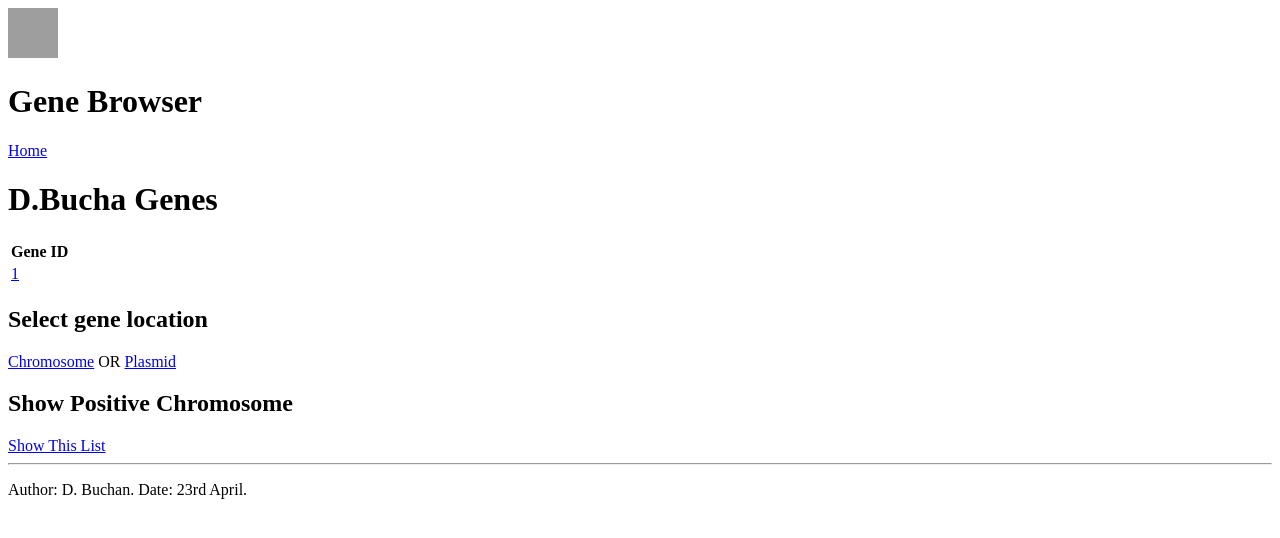
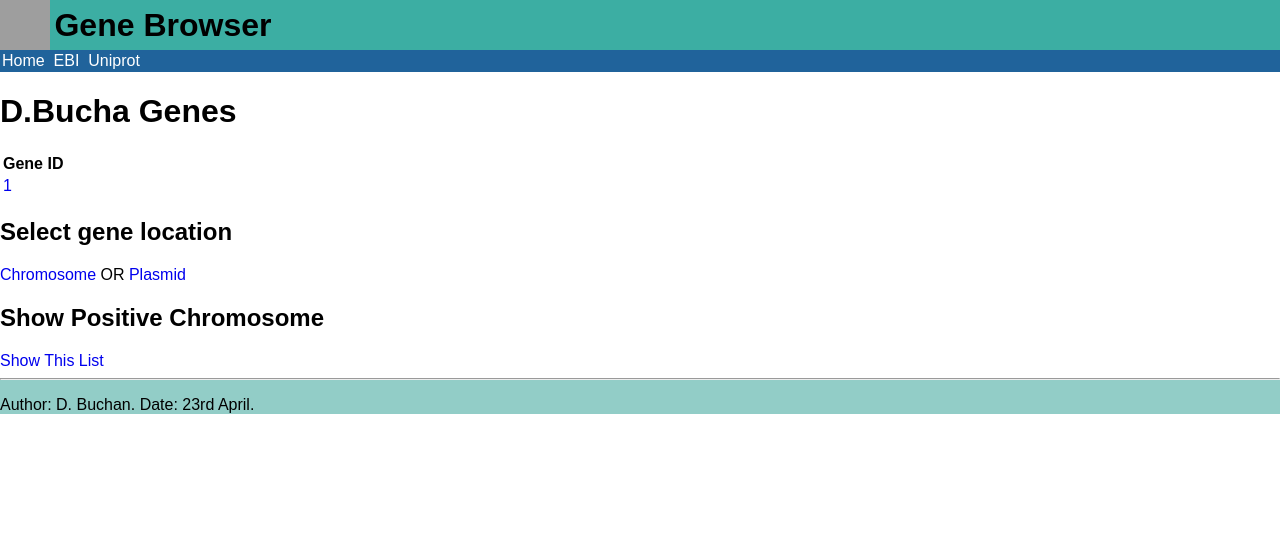
Before and after one commit to RajGM/DjangoLearning, a Django app: page / in a window 1280 px wide. Shown: the top 538 px of the page. Run offline with Django 4.2, Linux system fonts and the light colour scheme; tables that the repository leaves empty hold one stand-in row (values such as "Sample post"); grey boxes are pictures that could not be loaded.

Commit message:
css added and loading

```diff
--- /dev/null
+++ b/geneTest/bioweb/genedata/static/css/genedata.css
@@ -0,0 +1,50 @@
+body {
+  font-family: Sans-Serif;
+  margin: 0px;
+  border: 0px;
+  padding: 0px;
+}
+#application_title {
+  display: inline;
+}
+#logo {
+  height: 50px;
+  width: 50px;
+}
+#header {
+  width: 100%;
+  background-color: #3caea3;
+}
+#navigation {
+  width: 100%;
+  background-color: #20639b;
+  color: #ffffff;
+  padding: 2px;
+}
+#footer {
+  width: 100%;
+  background-color: #92cdc7;
+}
+#application_title {
+  display: inline;
+  vertical-align: middle;
+}
+#logo {
+  vertical-align: middle;
+  height: 50px;
+  width: 50px;
+}
+#header {
+  vertical-align: middle;
+  width: 100%;
+  background-color: #3caea3;
+}
+a {
+  text-decoration: none;
+}
+.nav_link {
+  color: white;
+}
+#content {
+  padding-left: 10px;
+}
--- a/geneTest/bioweb/genedata/templates/genedata/header.html
+++ b/geneTest/bioweb/genedata/templates/genedata/header.html
@@ -5,6 +5,9 @@
     <meta name="description" content="Toy Gene data website" />
     <meta name="keywords" content="HTML,gene,genes,advanced,web,development" />
     <meta name="author" content="D.Buchan" />
+    <link rel="stylesheet" type="text/css" href="../static/css/genedata.css" />
+
+
   </head>
   <body></body>
 </html>
--- a/geneTest/bioweb/genedata/templates/genedata/title.html
+++ b/geneTest/bioweb/genedata/templates/genedata/title.html
@@ -1,7 +1,13 @@
 <div id="header">
-    <img src="https://upload.wikimedia.org/wikipedia/commons/e/e0/202002_Laboratory_instrument_dna.svg" alt="dna logo" width="50px" height="50px">
-    <h1>Gene Browser</h2>
+  <img
+    src="https://upload.wikimedia.org/wikipedia/commons/e/e0/202002_Laboratory_instrument_dna.svg"
+    id="logo"
+    alt="dna logo"
+  />
+  <h1 id="application_title">Gene Browser</h1>
 </div>
 <div id="navigation">
-    <a href="/">Home</a>
+  <a class="nav_link" href="/">Home</a>&nbsp;
+  <a class="nav_link" href="https://www.ebi.ac.uk/">EBI</a>&nbsp;
+  <a class="nav_link" href="https://www.uniprot.org/">Uniprot</a>
 </div>
```
